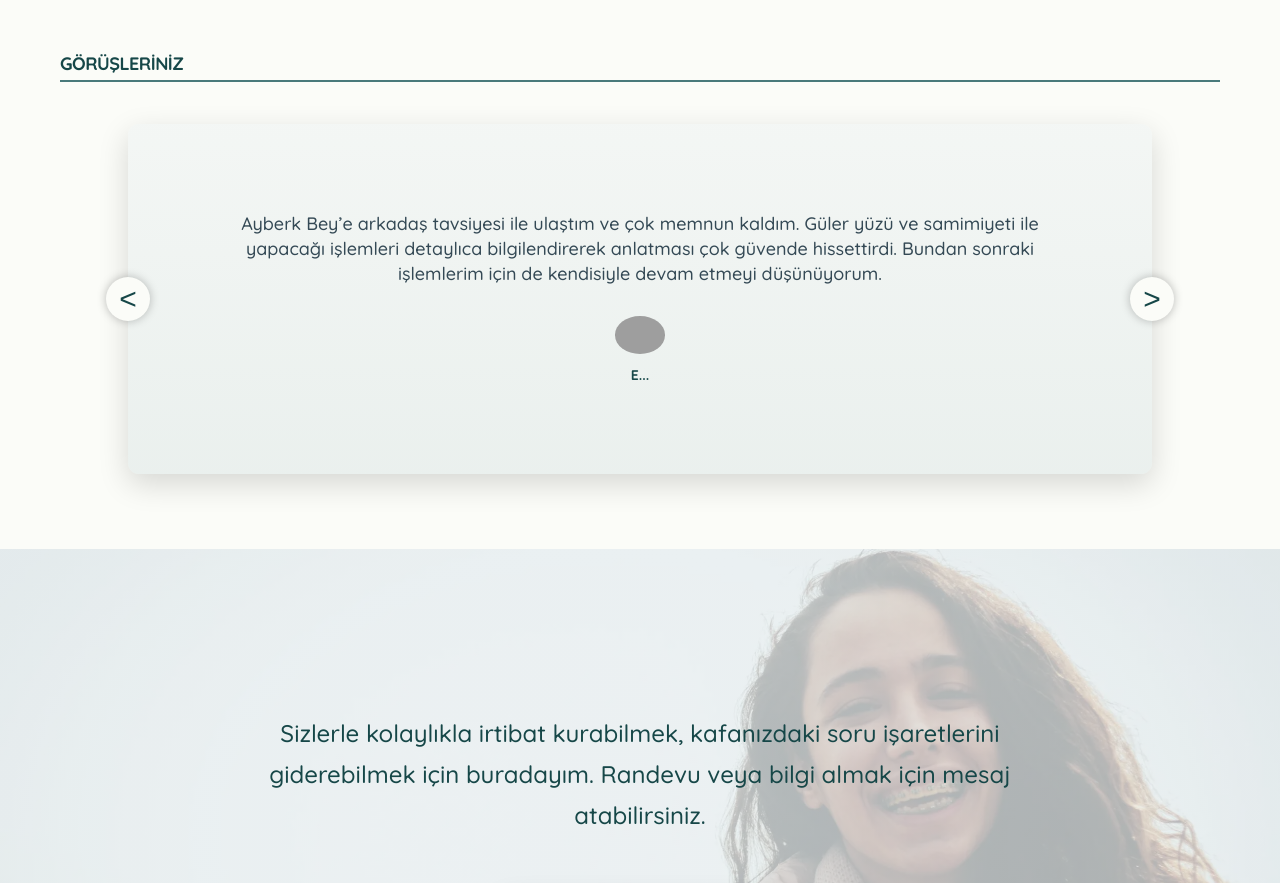
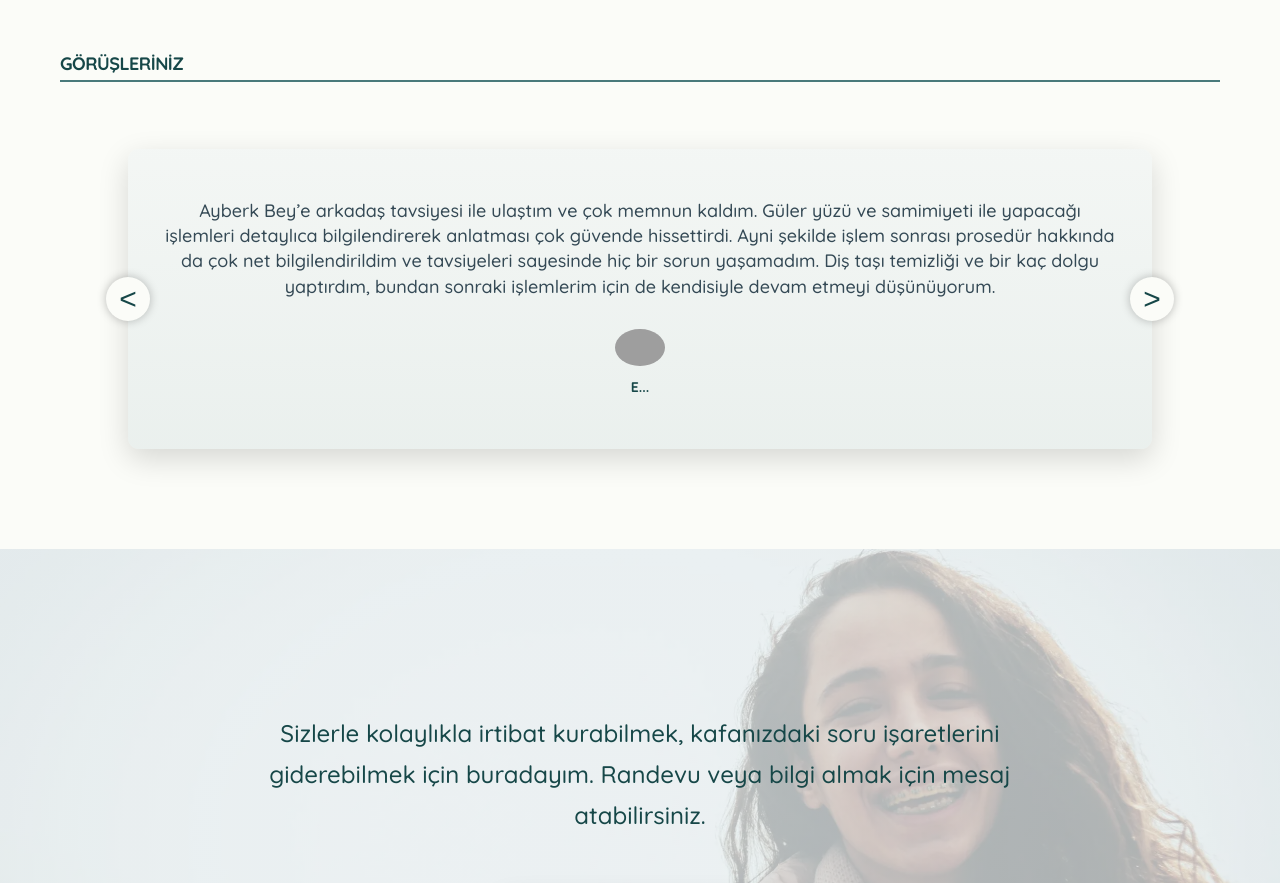
Before and after one commit to yukselsule/AyberkKaraWebsite, a website: page index.html in a window 1280 px wide. Shown: the part 2800-3683 px from the top of the page. Drawn offline with nearby package versions, Linux system fonts and the light colour scheme; grey boxes are pictures that could not be loaded.

Commit message:
testimonials added

```diff
--- a/sass/components/_testimonials.scss
+++ b/sass/components/_testimonials.scss
@@ -7,7 +7,7 @@
   display: flex;
 
   width: 80%;
-  height: 70%;
+  height: 60%;
   border-radius: 11px;
 
   @include centerContent;
@@ -15,7 +15,7 @@
   box-shadow: 0 1rem 3rem rgba($color-black, 0.15);
 
   @include respond(59em) {
-    height: 60%;
+    height: 80%;
   }
 
   & button {
@@ -47,8 +47,8 @@
 .testimonial-container {
   position: relative;
 
-  width: 85%;
-  height: 100%;
+  width: 95%;
+  height: 80%;
   margin: auto;
   padding: 1rem 1rem;
 
@@ -66,7 +66,7 @@
     margin-bottom: 2rem;
 
     @include respond(64em) {
-      font-size: 1.6rem;
+      font-size: 1.4rem;
     }
   }
 
@@ -75,11 +75,19 @@
     margin: 1rem auto 1rem auto;
     border-radius: 50%;
     width: 5rem;
+
+    @include respond(64em) {
+      width: 3rem;
+    }
   }
 
   & h3 {
     color: $color-primary-dark;
     font-size: 1.4rem;
     text-align: center;
+
+    @include respond(64em) {
+      font-size: 1rem;
+    }
   }
 }
--- a/script.js
+++ b/script.js
@@ -77,7 +77,7 @@ const testimonials = [
     image:
       "https://img.freepik.com/free-psd/3d-icon-social-media-app_23-2150049569.jpg?w=740&t=st=1708348874~exp=1708349474~hmac=bbb6abec5d430b5e8ba4028e7a7e300c5ba23d65ee4928f9d09b43720cf75b36",
     testimonial:
-      "Ayberk Bey’e arkadaş tavsiyesi ile ulaştım ve çok memnun kaldım. Güler yüzü ve samimiyeti ile yapacağı işlemleri detaylıca bilgilendirerek anlatması çok güvende hissettirdi. Bundan sonraki işlemlerim için de kendisiyle devam etmeyi düşünüyorum.",
+      "Ayberk Bey’e arkadaş tavsiyesi ile ulaştım ve çok memnun kaldım. Güler yüzü ve samimiyeti ile yapacağı işlemleri detaylıca bilgilendirerek anlatması çok güvende hissettirdi. Ayni şekilde işlem sonrası prosedür hakkında da çok net bilgilendirildim ve tavsiyeleri sayesinde hiç bir sorun yaşamadım. Diş taşı temizliği ve bir kaç dolgu yaptırdım, bundan sonraki işlemlerim için de kendisiyle devam etmeyi düşünüyorum.",
   },
   {
     name: "K...",
@@ -113,6 +113,27 @@ const testimonials = [
       "https://img.freepik.com/free-psd/3d-icon-social-media-app_23-2150049569.jpg?w=740&t=st=1708348874~exp=1708349474~hmac=bbb6abec5d430b5e8ba4028e7a7e300c5ba23d65ee4928f9d09b43720cf75b36",
     testimonial:
       "Ayberk Bey'e Annemin diş problemleri nedeniyle başvurduk. Kanal tedavisi diş temizliği dolgu ve implant işlemleri uygulandı. Kendisi çok ilgili çok saygılı ve profesyonel. Eşim ve çocuklarımı da tedavi etti. Herkese rahatlıkla tavsiye ediyorum.",
+  },
+  {
+    name: "İ...",
+    image:
+      "https://img.freepik.com/free-psd/3d-icon-social-media-app_23-2150049569.jpg?w=740&t=st=1708348874~exp=1708349474~hmac=bbb6abec5d430b5e8ba4028e7a7e300c5ba23d65ee4928f9d09b43720cf75b36",
+    testimonial:
+      "Senelerdir beklediğim plak tedavisi için Ayberk Hocamı buldum. Panaromik Röntgen sonrası tedavi için gerekli dolgu işlemleri yapıldı. Tedavinin her aşamasında doktorun bilgilendirmesi ile stressiz ve de acısız bir şekilde işlemler tamamlandı, aklımdaki tüm sorular cevaplandı. Bu süreçte güler yüzleri ve de ilgili hasta takipleri çok yardımcı oldu diyebilirim.",
+  },
+  {
+    name: "K...",
+    image:
+      "https://img.freepik.com/free-psd/3d-icon-social-media-app_23-2150049569.jpg?w=740&t=st=1708348874~exp=1708349474~hmac=bbb6abec5d430b5e8ba4028e7a7e300c5ba23d65ee4928f9d09b43720cf75b36",
+    testimonial:
+      "Ayberk Bey son derece güleryüzlü, alanında bilgili ve tecrübeli bir uzman. Öncelikle şeffaf plak tedavi sürecimi detaylı bir şekilde açıkladı ve tedavi hakkındaki tüm sorularımı özenle yanıtladı. Dişçi fobisi olan biri olmama rağmen onun bu iletişimi daha en başından kendisine güvenmemi sağladı. Ardından tedavi aşamasına geçildi ve çürük dişlerime dolgu yapıldı, diş taşlarım temizlendi. Sonrasında ölçülerim alındı ve fotoğraflar çekildi. Süreç boyunca iletişimi ve özenli çalışması dişçi fobimi yenmemi sağladı diyebilirim. Herkese tavsiye ediyorum, özellikle benim gibi fobisi yüzünden yıllarca erteleyenlere :)",
+  },
+  {
+    name: "G...",
+    image:
+      "https://img.freepik.com/free-psd/3d-icon-social-media-app_23-2150049569.jpg?w=740&t=st=1708348874~exp=1708349474~hmac=bbb6abec5d430b5e8ba4028e7a7e300c5ba23d65ee4928f9d09b43720cf75b36",
+    testimonial:
+      "Ayberk hocama tavsiye üzerine görüşmeye gittiğimde ilgisi, enerjisi, alanına olan bilgi yetkinliği ve hoşgörülü tavırlarıyla tedavime hemen başlamak için gereken cesareti içimde oluşturdu. Dişlerimdeki düzen ve orantı problemlerinden dolayı ortodontik tedavi için plan oluşturup tedavi öncesi gereken tetkik ve işlemleri uyguladı. Diş tellerim takılalı bir hafta oldu ve süreç beklediğimden konforlu geçti. Kliniği ise tamamen hastalarının rahat hissedebileceği şekilde hazırlanmış. İyi ki yollarımız kesişmiş herkese kalben tavsiye ediyorum.",
   },
 ];
 
```
Also changed, not shown: sass/main.css, 1 other file.
